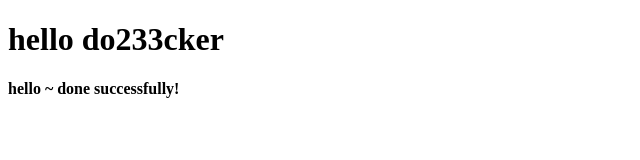
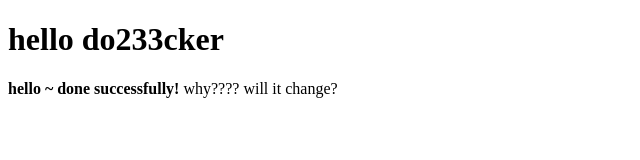
Before and after one commit to Kingbultsea/wechat, a website: page index.html in a window 1280 px wide. Shown: the whole page, without its empty margins (0-640 px from the left). Drawn offline with Linux system fonts and the light colour scheme.

Commit message:
自动化部署调试

```diff
--- a/index.html
+++ b/index.html
@@ -6,5 +6,6 @@
   <body>
     <h1>hello do233cker</h1>
     <b>hello ~ done successfully!</b>
+  why???? will it change?
   </body>
 </html>
```
